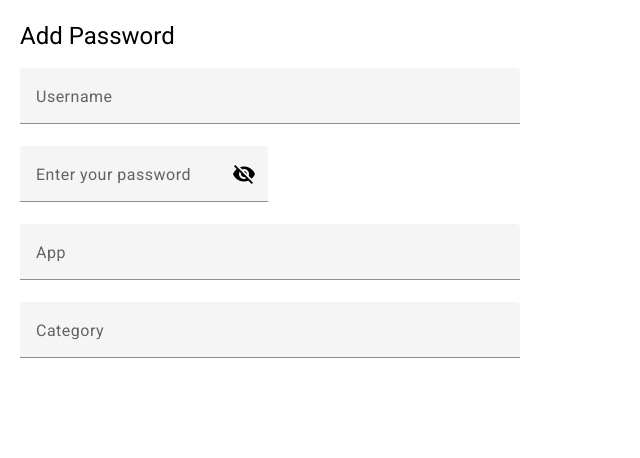
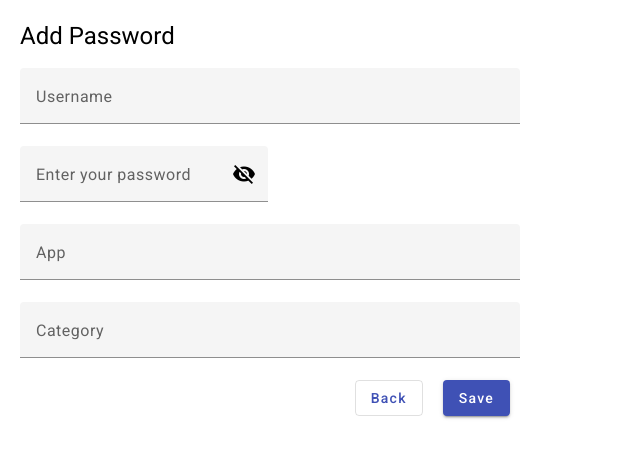
Before and after one commit to MustafaThebest/password-manager, an Angular app: page /add-password in a window 1280 px wide. Shown: the top 458 px of the page, without its empty margins (0-640 px from the left). Built offline with nearby package versions, Linux system fonts and the light colour scheme.

Commit message:
Buttons in add menu added

```diff
--- a/src/app/add-password/add-password.component.css
+++ b/src/app/add-password/add-password.component.css
@@ -7,3 +7,13 @@
 .example-full-width {
   width: 100%;
 }
+
+.button-row {
+  display: flex;
+  justify-content: right;
+}
+
+.button {
+  margin-right: 10px; /* Right margin */
+  margin-left: 10px;
+}
--- a/src/app/add-password/add-password.component.html
+++ b/src/app/add-password/add-password.component.html
@@ -22,5 +22,10 @@
             <mat-label>Category</mat-label>
             <input matInput placeholder="work" value="">
         </mat-form-field>
+
+        <div class="button-row">
+            <button mat-stroked-button color="primary" class="button" routerLink="/passwords-list">Back</button>
+            <button mat-raised-button color="primary" class="button">Save</button>
+        </div>
     </form>
 </div>
--- a/src/app/passwords-list/passwords-list.component.css
+++ b/src/app/passwords-list/passwords-list.component.css
@@ -1,3 +1,8 @@
 table {
     width: 60%;
 }
+
+.top-menu {
+    display: flex;
+    justify-content: space-between;
+}
--- a/src/app/passwords-list/passwords-list.component.html
+++ b/src/app/passwords-list/passwords-list.component.html
@@ -1,7 +1,7 @@
 <div class="full-page">
-  <div>
+  <div class="top-menu">
     <h1>Password Manager</h1>
-    <button mat-button color="primary" routerLink="/add-password">Add new item</button>
+    <button mat-raised-button color="primary" routerLink="/add-password">Add new item</button>
   </div>
 
   <table mat-table [dataSource]="passwordData" class="mat-elevation-z8 demo-table">
--- a/src/app/services/restapi.service.ts
+++ b/src/app/services/restapi.service.ts
@@ -7,7 +7,13 @@ import { Injectable } from '@angular/core';
 export class RestapiService {
 
   constructor(private http:HttpClient) { }
+
   GetPasswords() {
     return this.http.get("http://localhost:3000/passwords");
   }
+
+  SetPassword()
+  {
+    //this.http.post()
+  }
 }
```
Lines whose indentation alone changed are shown as unchanged.
